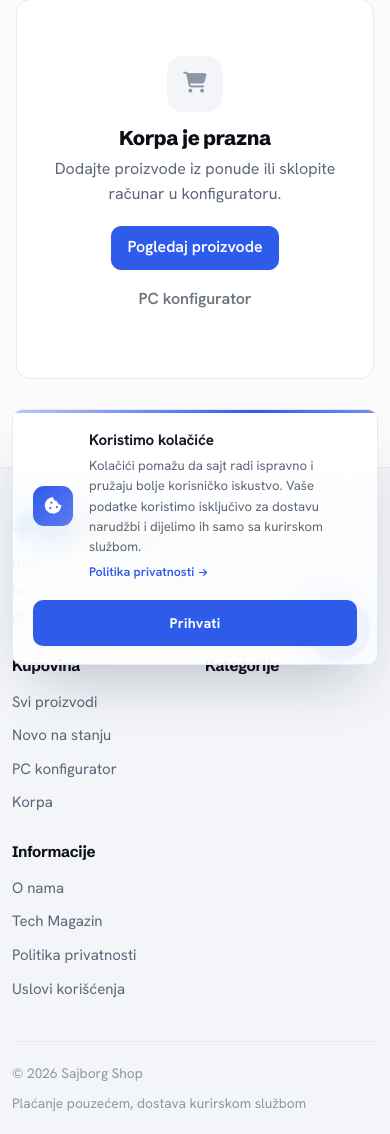
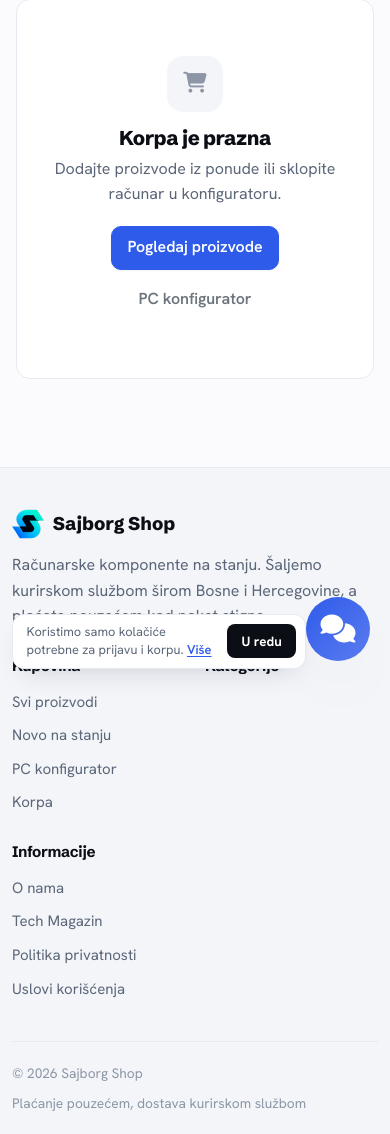
Before and after one commit to NVladan/Sajborg, a Flask app: page /cart in a window 390 px wide. Shown: the part 163-1297 px from the top of the page. Run offline with Flask 3, Linux system fonts and the light colour scheme; the visitor is signed in with stand-in values (Sample User, id 1); data comes from the database, SQL or seed files in the repository; data that the repository does not hold is empty; some libraries are stand-ins or nearby versions.

Commit message:
feat(ui): compact, less intrusive cookie notice
- Small card in the bottom-left corner on desktop, one low row on phones
  (leaves room for the chat button)
- Short, accurate text: only cookies needed for login and cart
- No bouncing animation or shimmering bar; respects reduced motion

Co-Authored-By: Claude Opus 5.5 <noreply@anthropic.com>

```diff
--- a/static/css/components.css
+++ b/static/css/components.css
@@ -575,169 +575,51 @@
   }
 }
 
-/* Cookie Consent Banner */
+/* Cookie Consent Banner: mali, u donjem lijevom uglu, ne prekriva sadržaj */
 .cc-banner {
   position: fixed;
-  bottom: 1.5rem;
-  left: 50%;
-  transform: translateX(-50%) translateY(140%);
-  z-index: 10000;
-  width: calc(100% - 2rem);
-  max-width: 820px;
-  border-radius: var(--radius, 16px);
-  background: color-mix(in srgb, var(--surface) 88%, transparent);
-  border: 1px solid var(--border);
-  backdrop-filter: blur(20px) saturate(1.4);
-  -webkit-backdrop-filter: blur(20px) saturate(1.4);
-  box-shadow: var(--shadow-lg);
-  overflow: hidden;
-  opacity: 0;
-  transition: transform 0.5s cubic-bezier(0.34, 1.56, 0.64, 1), opacity 0.4s ease;
-  pointer-events: none;
-}
-
-.cc-banner.cc-visible {
-  transform: translateX(-50%) translateY(0);
-  opacity: 1;
-  pointer-events: auto;
-}
-
-.cc-banner.cc-hiding {
-  transform: translateX(-50%) translateY(140%);
-  opacity: 0;
-  transition: transform 0.35s cubic-bezier(0.55, 0, 1, 0.45), opacity 0.25s ease;
-}
-
-.cc-glow {
-  position: absolute;
-  top: 0;
-  left: 0;
-  right: 0;
-  height: 3px;
-  background: linear-gradient(90deg, transparent, var(--accent), transparent);
-  background-size: 200% 100%;
-  animation: cc-glow-shift 3s ease-in-out infinite;
-}
-
-@keyframes cc-glow-shift {
-  0%, 100% { background-position: 0% 0; }
-  50% { background-position: 100% 0; }
-}
-
-.cc-inner {
+  left: 1rem;
+  bottom: 1rem;
+  z-index: 1050;
   display: flex;
   align-items: center;
-  gap: 1.25rem;
-  padding: 1.25rem 1.75rem;
+  gap: 0.75rem;
+  max-width: 400px;
+  padding: 0.55rem 0.55rem 0.55rem 1rem;
+  border-radius: 12px;
+  background: var(--surface);
+  border: 1px solid var(--border);
+  box-shadow: var(--shadow-md);
+  opacity: 0;
+  transform: translateY(8px);
+  visibility: hidden;
+  transition: opacity .2s ease, transform .2s ease, visibility 0s linear .2s;
 }
-
-.cc-icon-wrap {
-  flex-shrink: 0;
-  width: 48px;
-  height: 48px;
-  border-radius: 14px;
-  background: linear-gradient(135deg, var(--accent) 0%, #5B7CF0 100%);
-  display: flex;
-  align-items: center;
-  justify-content: center;
-  color: var(--on-accent);
-  font-size: 1.3rem;
-  box-shadow: var(--shadow-accent);
-}
-
-.cc-body {
-  flex: 1;
-  min-width: 0;
-}
-
-.cc-heading {
-  display: block;
-  font-size: 0.95rem;
-  font-weight: 700;
-  color: var(--text-primary, #2C3E50);
-  margin-bottom: 0.25rem;
-  letter-spacing: -0.01em;
-}
-
-.cc-desc {
-  margin: 0;
-  font-size: 0.82rem;
-  line-height: 1.55;
-  color: var(--text-secondary, #7F8C9A);
-}
-
-.cc-link {
-  display: inline-flex;
-  align-items: center;
-  gap: 0.3rem;
-  margin-top: 0.35rem;
-  font-size: 0.78rem;
-  font-weight: 600;
-  color: var(--accent-blue, #4A90E2);
-  text-decoration: none;
-  transition: gap 0.2s ease;
-}
-
-.cc-link:hover {
-  gap: 0.55rem;
-  color: var(--accent-blue, #4A90E2);
-}
-
+.cc-banner.cc-visible { opacity: 1; transform: none; visibility: visible; transition: opacity .2s ease, transform .2s ease; }
+.cc-banner.cc-hiding { opacity: 0; transform: translateY(8px); visibility: hidden; }
+.cc-text { margin: 0; font-size: 0.84rem; line-height: 1.4; color: var(--ink-muted); }
+.cc-text a { color: var(--accent); font-weight: 600; }
 .cc-accept {
-  flex-shrink: 0;
-  padding: 0.65rem 1.75rem;
-  border: none;
-  border-radius: var(--radius-sm, 12px);
-  background: var(--accent);
-  color: var(--on-accent);
-  font-size: 0.88rem;
+  flex: none;
+  padding: 0.4rem 0.9rem;
+  border: 0;
+  border-radius: 8px;
+  background: var(--ink-strong);
+  color: var(--surface);
+  font-size: 0.84rem;
   font-weight: 700;
   cursor: pointer;
-  box-shadow: var(--shadow-xs);
-  transition: transform 0.2s ease, box-shadow 0.2s ease, background-color 0.2s ease;
-  letter-spacing: 0.02em;
 }
-
-.cc-accept:hover {
-  transform: translateY(-2px);
-  background: var(--accent-hover);
-  box-shadow: var(--shadow-accent);
-}
-
-.cc-accept:active {
-  transform: translateY(0);
-  box-shadow: 0 2px 8px rgba(74, 144, 226, 0.3);
-}
+.cc-accept:hover { background: var(--accent); color: var(--on-accent); }
+.cc-accept:focus-visible { outline: 3px solid var(--accent-ring); outline-offset: 2px; }
 
 @media (max-width: 640px) {
-  .cc-banner {
-    bottom: 1rem;
-    width: calc(100% - 1.5rem);
-    border-radius: var(--border-radius-sm, 12px);
-  }
-
-  .cc-inner {
-    flex-wrap: wrap;
-    padding: 1.1rem 1.25rem;
-    gap: 1rem;
-  }
-
-  .cc-icon-wrap {
-    width: 40px;
-    height: 40px;
-    border-radius: 11px;
-    font-size: 1.1rem;
-  }
-
-  .cc-body {
-    flex: 1 1 calc(100% - 56px);
-  }
-
-  .cc-accept {
-    width: 100%;
-    padding: 0.75rem;
-    border-radius: var(--border-radius-sm, 12px);
-  }
+  /* Lijevo od dugmeta za chat, da ga ne pokriva */
+  .cc-banner { left: 0.75rem; right: 5.25rem; bottom: 0.75rem; max-width: none; padding-left: 0.85rem; }
+  .cc-text { font-size: 0.8rem; }
+}
+@media (prefers-reduced-motion: reduce) {
+  .cc-banner, .cc-banner.cc-visible { transition: none; }
 }
 /* ---------- Kratka obavještenja (toast) za uspjeh/informaciju ---------- */
 .flash-toasts {
--- a/static/js/main.js
+++ b/static/js/main.js
@@ -349,7 +349,7 @@ document.addEventListener('DOMContentLoaded', function() {
   const cookieBanner = document.getElementById('cookie-consent-banner');
   const cookieAcceptBtn = document.getElementById('cookie-accept-btn');
   if (cookieBanner && !localStorage.getItem('cookieConsent')) {
-    setTimeout(function() { cookieBanner.classList.add('cc-visible'); }, 800);
+    setTimeout(function() { cookieBanner.classList.add('cc-visible'); }, 1500);
   }
   if (cookieAcceptBtn) {
     cookieAcceptBtn.addEventListener('click', function() {
--- a/templates/layout.html
+++ b/templates/layout.html
@@ -289,19 +289,9 @@
     {% block extra_js %}{% endblock %}
 
     <!-- Cookie Consent Banner -->
-    <div id="cookie-consent-banner" class="cc-banner" aria-live="polite">
-        <div class="cc-glow"></div>
-        <div class="cc-inner">
-            <div class="cc-icon-wrap">
-                <i class="fas fa-cookie-bite"></i>
-            </div>
-            <div class="cc-body">
-                <strong class="cc-heading">Koristimo kolačiće</strong>
-                <p class="cc-desc">Kolačići pomažu da sajt radi ispravno i pružaju bolje korisničko iskustvo. Vaše podatke koristimo isključivo za dostavu narudžbi i dijelimo ih samo sa kurirskom službom.</p>
-                <a href="{{ url_for('main.privacy_policy') }}" class="cc-link">Politika privatnosti <i class="fas fa-arrow-right fa-xs"></i></a>
-            </div>
-            <button id="cookie-accept-btn" class="cc-accept" type="button">Prihvati</button>
-        </div>
+    <div id="cookie-consent-banner" class="cc-banner" role="region" aria-label="Kolačići">
+        <p class="cc-text">Koristimo samo kolačiće potrebne za prijavu i korpu. <a href="{{ url_for('main.privacy_policy') }}">Više</a></p>
+        <button id="cookie-accept-btn" class="cc-accept" type="button">U redu</button>
     </div>
 
     <!-- Back to Top button -->
```
